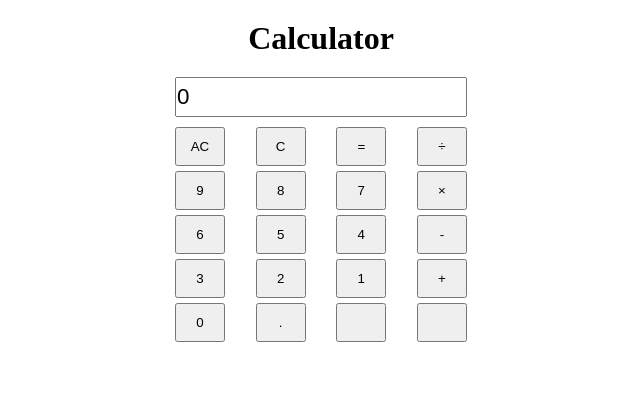
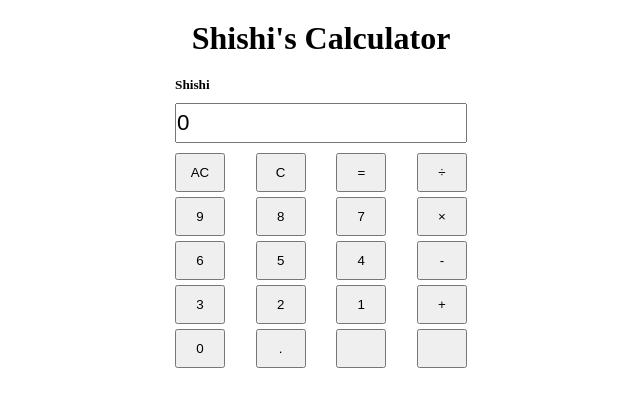
Before and after one commit to SuspiciousApplePie/calculator, a plain HTML site: page index.html in a window 1280 px wide. Shown: the whole page, without its empty margins (319-959 px from the left). Drawn offline with Linux system fonts and the light colour scheme.

Commit message:
feat: Update titles

```diff
--- a/index.html
+++ b/index.html
@@ -9,10 +9,11 @@
     <body>
         <div class="container">
             <header class="header">
-                <h1>Calculator</h1>
+                <h1>Shishi's Calculator</h1>
             </header>
             <main class="main-content">
                 <div class="main-wrapper">
+                    <h5>Shishi</h5>
                     <input class="calc-box" type="text" value="0">
                     <section class="keys">
                         <div class="row">
```
